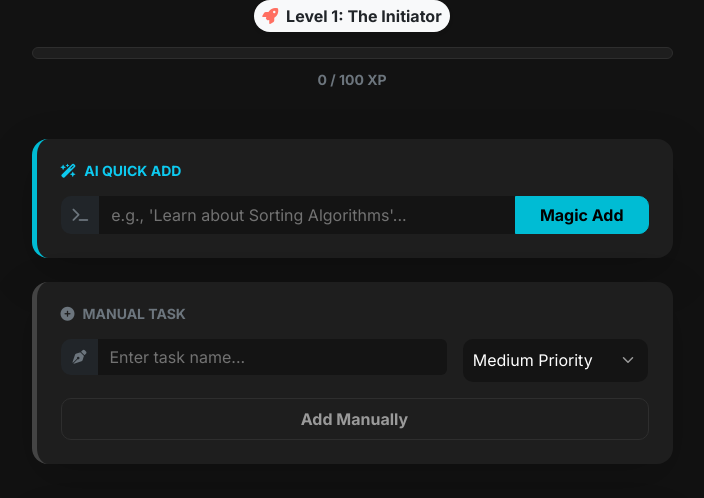
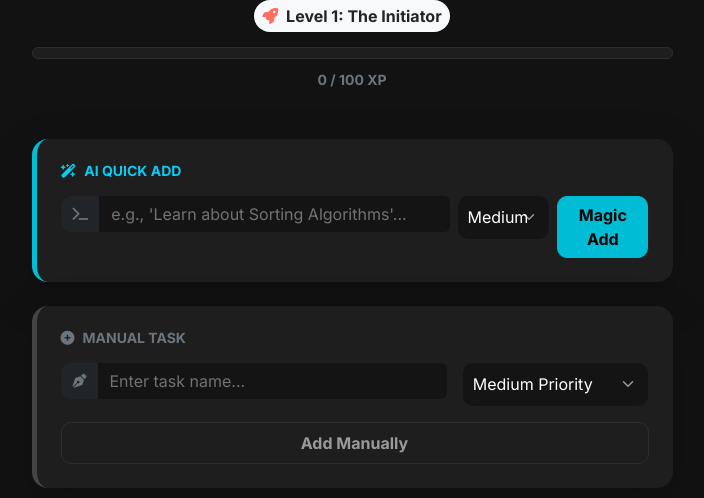
Before and after one commit to sachink8n/Smart-Planner, a Django app: page / in a window 1280 px wide. Shown: the part 122-620 px from the top of the page, without its empty margins (288-992 px from the left). Run offline with Django 5.2, Linux system fonts and the light colour scheme; the visitor is signed in with stand-in values (Sample User, id 1); data comes from the database, SQL or seed files in the repository; data that the repository does not hold is empty.

Commit message:
Allow priority selection for AI-generated tasks

```diff
--- a/core/templates/core/main.html
+++ b/core/templates/core/main.html
@@ -42,10 +42,23 @@
                     <h6 class="text-info small fw-bold mb-3 uppercase tracking-wider"><i class="fas fa-wand-magic-sparkles me-2"></i>AI QUICK ADD</h6>
                     <form method="POST" action="{% url 'createtodo_ai' %}">
                         {% csrf_token %}
-                        <div class="input-group">
-                            <span class="input-group-text bg-dark border-0 text-secondary" style="border-radius: 10px 0 0 10px;"><i class="fas fa-terminal small"></i></span>
-                            <input type="text" class="form-control form-control-dark border-0" name="magic_input" placeholder="e.g., 'Learn about Sorting Algorithms'..." style="background: #141414 !important; color: white !important;" required>
-                            <button type="submit" class="btn btn-accent px-4 fw-bold" style="border-radius: 0 10px 10px 0;">Magic Add</button>
+                        <div class="row g-2">
+                            <div class="col-12 col-md-8">
+                                <div class="input-group">
+                                    <span class="input-group-text bg-dark border-0 text-secondary" style="border-radius: 10px 0 0 10px;"><i class="fas fa-terminal small"></i></span>
+                                    <input type="text" class="form-control form-control-dark border-0" name="magic_input" placeholder="e.g., 'Learn about Sorting Algorithms'..." style="background: #141414 !important; color: white !important;" required>
+                                </div>
+                            </div>
+                            <div class="col-6 col-md-2">
+                                <select name="priority" class="form-select form-control-dark border-0" style="background-color: #141414 !important; color: white !important; border-radius: 10px; padding: 0.6rem;">
+                                    <option value="1">Low</option>
+                                    <option value="2" selected>Medium</option>
+                                    <option value="3">High</option>
+                                </select>
+                            </div>
+                            <div class="col-6 col-md-2">
+                                <button type="submit" class="btn btn-accent w-100 fw-bold" style="border-radius: 10px; min-height: 43px;">Magic Add</button>
+                            </div>
                         </div>
                     </form>
                 </div>
--- a/core/views.py
+++ b/core/views.py
@@ -271,6 +271,14 @@ def createtodo_ai(request):
         user = request.user
 
         user_sentence = request.POST.get('magic_input')
+        try:
+            priority_val = int(request.POST.get('priority', 2))
+        except (TypeError, ValueError):
+            priority_val = 2
+
+        if priority_val not in [1, 2, 3]:
+            priority_val = 2
+
         if user_sentence:
             category = get_task_category_with_ai(user_sentence)
             difficulty = get_task_difficulty_with_ai(user_sentence)
@@ -285,7 +293,7 @@ def createtodo_ai(request):
                 time_estimate_minutes=time_estimate,
                 sub_tasks=sub_tasks_list,
                 status='INBOX',
-                priority=2,
+                priority=priority_val,
                 team=None,
                 memo=''
             )
```
